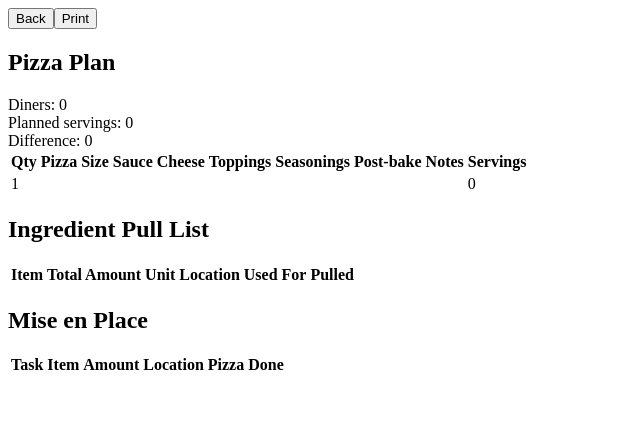
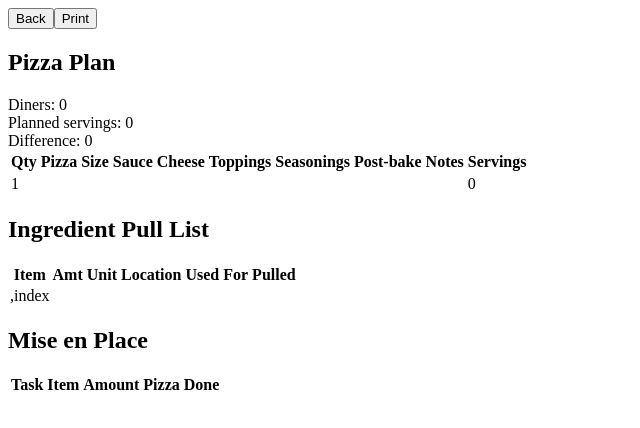
Before and after one commit to jackmchandler-tech/PizzaMatrixApp, a React (Vite) app: page / in a window 1280 px wide. Both pictures are taken after a click on the button "Print Friendly View". Shown: the top 428 px of the page, without its empty margins (0-640 px from the left). Built offline with nearby package versions, Linux system fonts and the light colour scheme.

Commit message:
Update PrintView.tsx

```diff
--- a/src/components/PrintView.tsx
+++ b/src/components/PrintView.tsx
@@ -39,11 +39,11 @@ export function PrintView({ data }: { data: AppData }) {
           </thead>
 
           <tbody>
-            {data.activeParty.rows.map((row) => {
+            {data.activeParty.rows.map((row,index) => {
               const summaryRow = summarizePlanRow(data, row);
 
               return (
-                <tr key={row.id}>
+                <tr key={row.key} className={index % 2 === 0 ? "bg-white" : "bg-slate-50"}>
                   <td className="border p-2">{row.quantity}</td>
                   <td className="border p-2">{summaryRow.pizzaName}</td>
                   <td className="border p-2">{summaryRow.sizeName}</td>
@@ -70,7 +70,7 @@ export function PrintView({ data }: { data: AppData }) {
           <thead>
             <tr>
               <th className="border p-2 text-left">Item</th>
-              <th className="border p-2 text-left">Total Amount</th>
+              <th className="border p-2 text-left">Amt</th>
               <th className="border p-2 text-left">Unit</th>
               <th className="border p-2 text-left">Location</th>
               <th className="border p-2 text-left">Used For</th>
@@ -79,8 +79,8 @@ export function PrintView({ data }: { data: AppData }) {
           </thead>
 
           <tbody>
-            {ingredientRows.map((row) => (
-              <tr key={row.key}>
+            ,index{ingredientRows.map((row,index) => (
+              <tr key={row.key} className={index % 2 === 0 ? "bg-white" : "bg-slate-50"}>
                 <td className="border p-2">{row.itemName}</td>
                 <td className="border p-2">
                   {row.totalValue !== undefined ? Math.round(row.totalValue * 100) / 100 : ""}
@@ -104,19 +104,17 @@ export function PrintView({ data }: { data: AppData }) {
               <th className="border p-2 text-left">Task</th>
               <th className="border p-2 text-left">Item</th>
               <th className="border p-2 text-left">Amount</th>
-              <th className="border p-2 text-left">Location</th>
               <th className="border p-2 text-left">Pizza</th>
               <th className="border p-2 text-left">Done</th>
             </tr>
           </thead>
 
           <tbody>
-            {miseRows.map((row) => (
-              <tr key={row.id}>
+            {miseRows.map((row,index) => (
+              <tr key={row.key} className={index % 2 === 0 ? "bg-white" : "bg-slate-50"}>
                 <td className="border p-2">{row.task}</td>
                 <td className="border p-2">{row.itemName ?? ""}</td>
                 <td className="border p-2">{row.amountText ?? ""}</td>
-                <td className="border p-2">{row.locationName ?? ""}</td>
                 <td className="border p-2">{row.pizzaName}</td>
                 <td className="border p-2">☐</td>
               </tr>
```
